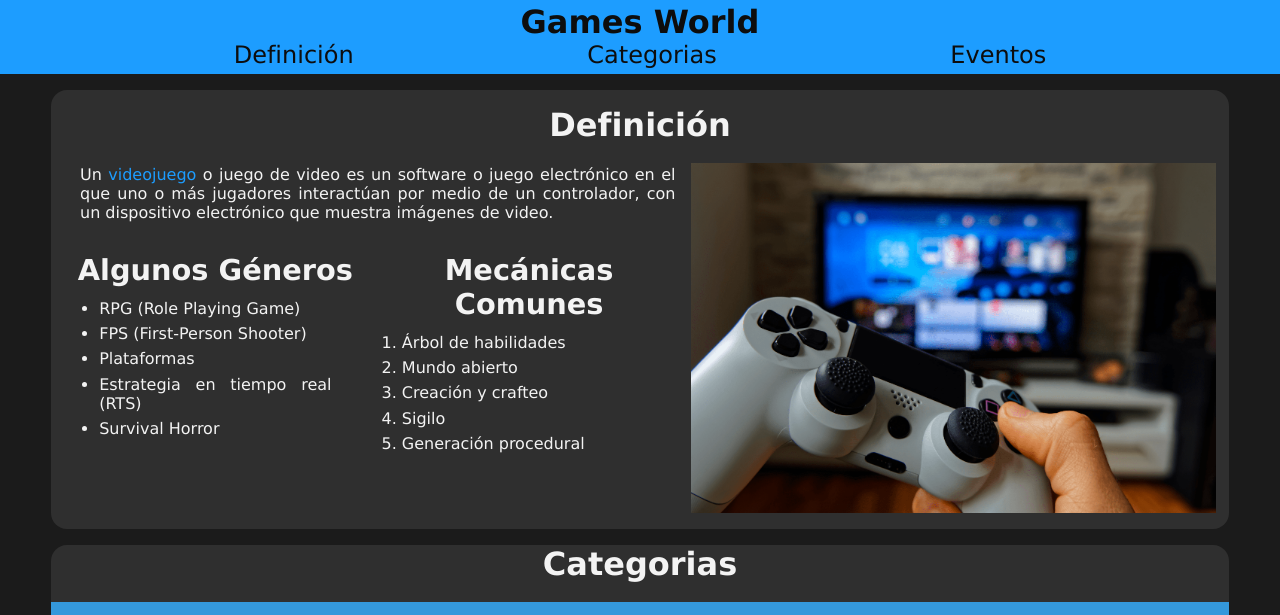
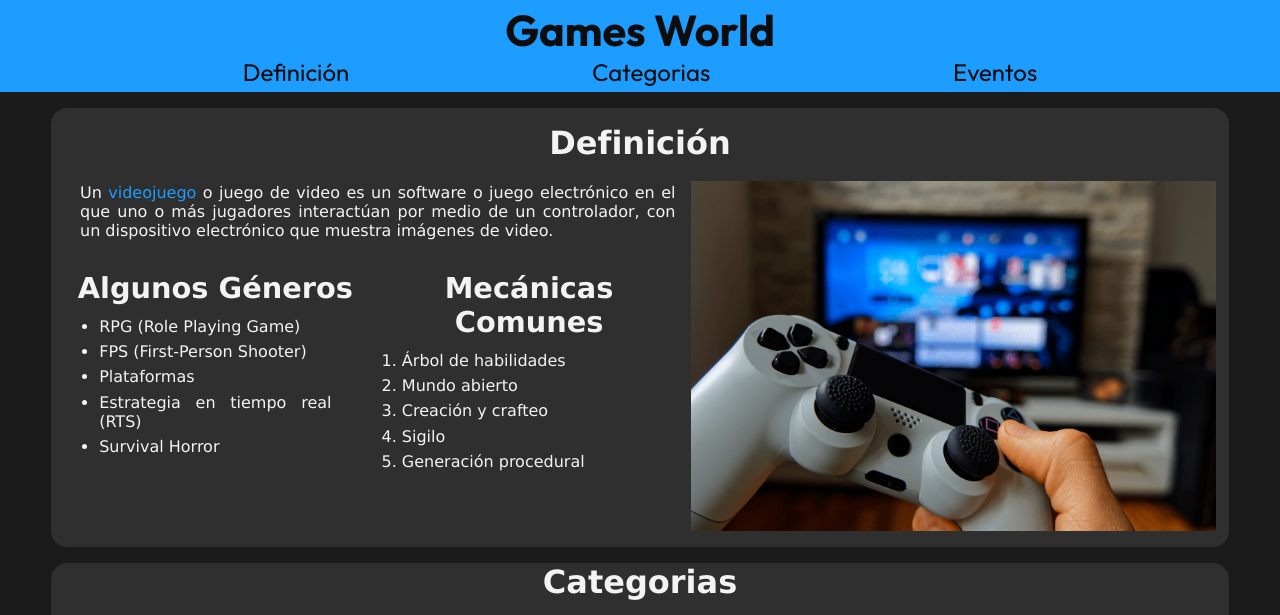
Before and after one commit to BloodSlayer-404/HTML-CSS-2, a plain HTML site: page index.html in a window 1280 px wide. Shown: the top 615 px of the page. Drawn offline with Linux system fonts and the light colour scheme.

Commit message:
Added google fonts

```diff
--- a/index.css
+++ b/index.css
@@ -19,10 +19,15 @@ body{
 }
 
 header{
+    font-family: Outfit;
     text-align: center;
     background-color: var(--emphatize-color);
     color: var(--dark-text-color);
     padding-top: 0.2rem;
+}
+
+header h1{
+    font-size: 2.7rem;
 }
 
 nav{
@@ -34,6 +39,7 @@ nav{
 nav a{
     text-decoration: none;
     color: var(--dark-text-color);
+    font-size: 1.2rem;
 }
 
 section{
@@ -230,7 +236,7 @@ footer{
         object-fit:cover;
     }
 
-    nav{
+    nav a{
         font-size: 1.5rem;
     }
 
--- a/index.html
+++ b/index.html
@@ -5,6 +5,10 @@
     <meta name="viewport" content="width=device-width, initial-scale=1.0">
     <title>Games World</title>
     <link rel="stylesheet" href="index.css">
+
+    <link rel="preconnect" href="https://fonts.googleapis.com">
+    <link rel="preconnect" href="https://fonts.gstatic.com" crossorigin>
+    <link href="https://fonts.googleapis.com/css2?family=Outfit:wght@100..900&display=swap" rel="stylesheet">
 </head>
 <body>
     <header>
```
